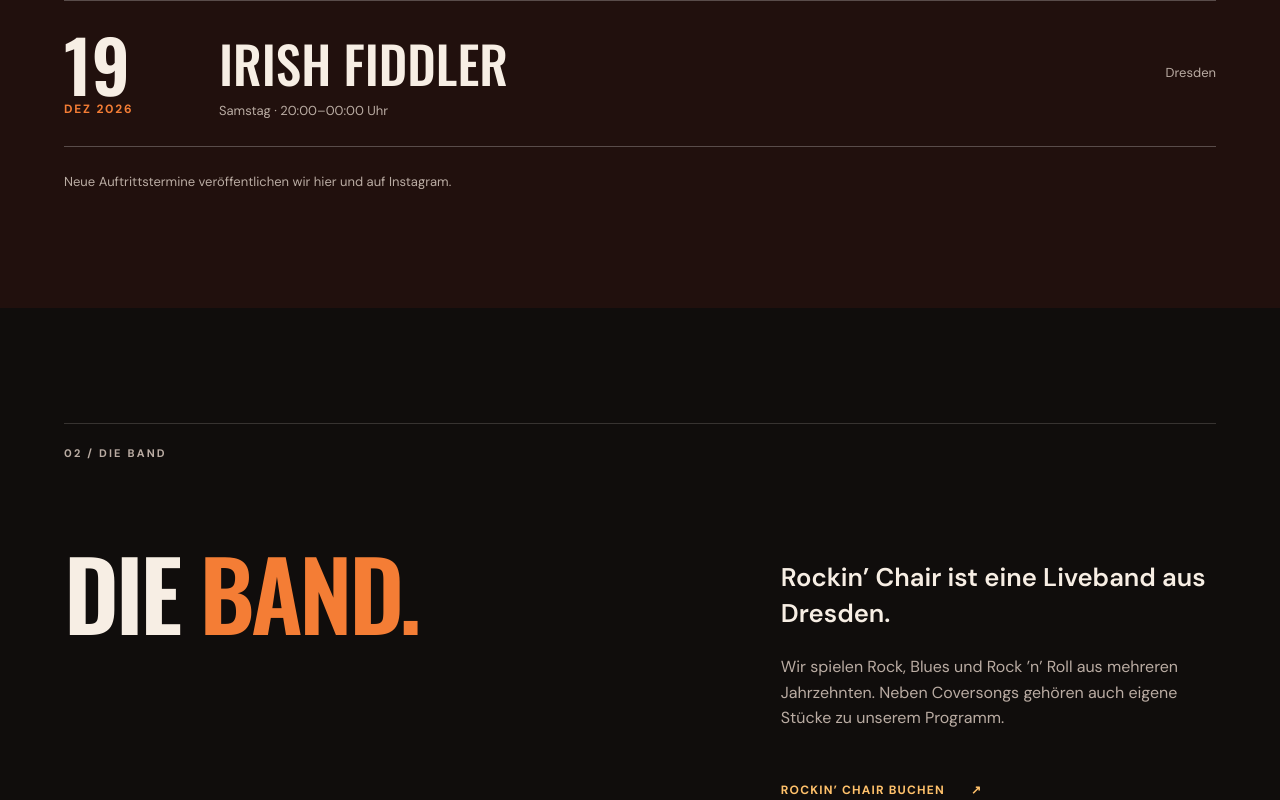
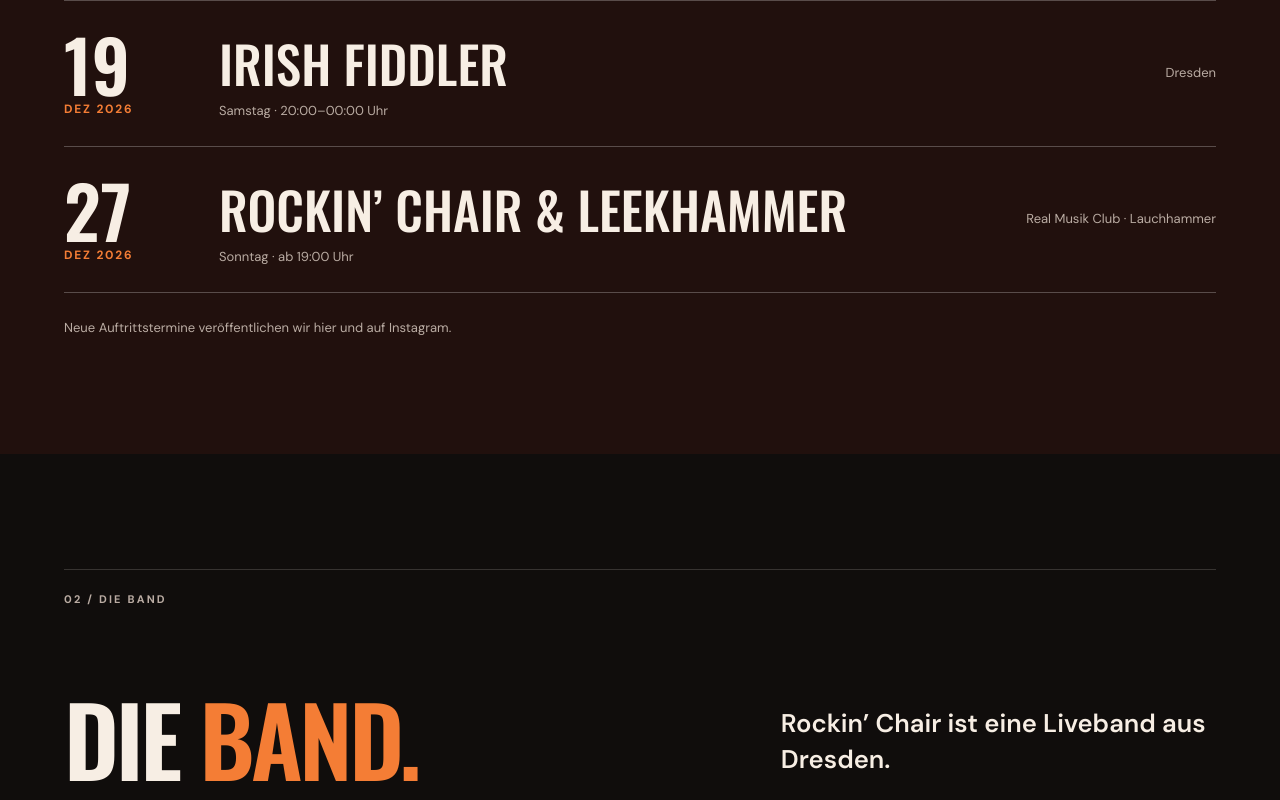
Before and after one commit to andemilligan-oss/rockin-chair-website, a plain HTML site: page index.html in a window 1280 px wide. Shown: the part 1337-2137 px from the top of the page. Drawn offline with nearby package versions, Linux system fonts and the light colour scheme.

Commit message:
Add 27 Dec 2026 Rockin Chair and Leekhammer show

```diff
--- a/index.html
+++ b/index.html
@@ -62,6 +62,11 @@
           <div class="gig-date"><span>19</span><small>DEZ 2026</small></div>
           <div class="gig-info"><strong>Irish Fiddler</strong><span>Samstag · 20:00–00:00 Uhr</span></div>
           <span class="gig-note">Dresden</span>
+        </div>
+        <div class="gig">
+          <div class="gig-date"><span>27</span><small>DEZ 2026</small></div>
+          <div class="gig-info"><strong>Rockin’ Chair &amp; Leekhammer</strong><span>Sonntag · ab 19:00 Uhr</span></div>
+          <span class="gig-note">Real Musik Club · Lauchhammer</span>
         </div>
         <p class="live-footnote">Neue Auftrittstermine veröffentlichen wir hier und auf Instagram.</p>
       </div>
```
